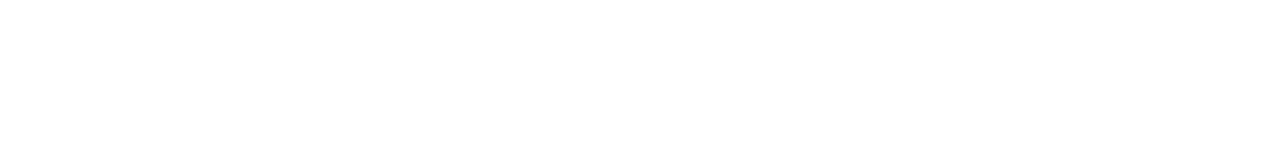
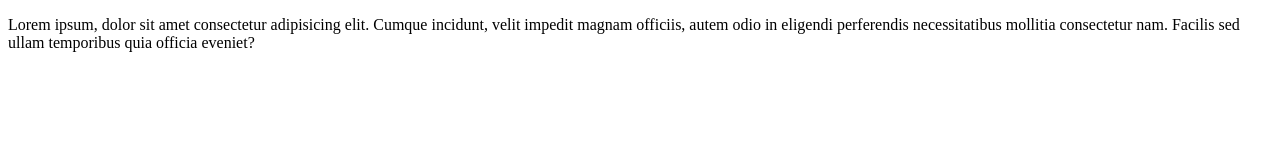
Before and after one commit to Kassahun52/githPractice1, a plain HTML site: page Pages/index.html in a window 1280 px wide. Drawn offline with Linux system fonts and the light colour scheme.

Commit message:
Second commit
New paragraph included

```diff
--- a/Pages/index.html
+++ b/Pages/index.html
@@ -6,6 +6,6 @@
     <title>Kassahun</title>
 </head>
 <body>
-
+    <p>Lorem ipsum, dolor sit amet consectetur adipisicing elit. Cumque incidunt, velit impedit magnam officiis, autem odio in eligendi perferendis necessitatibus mollitia consectetur nam. Facilis sed ullam temporibus quia officia eveniet?</p>
 </body>
 </html>
```
